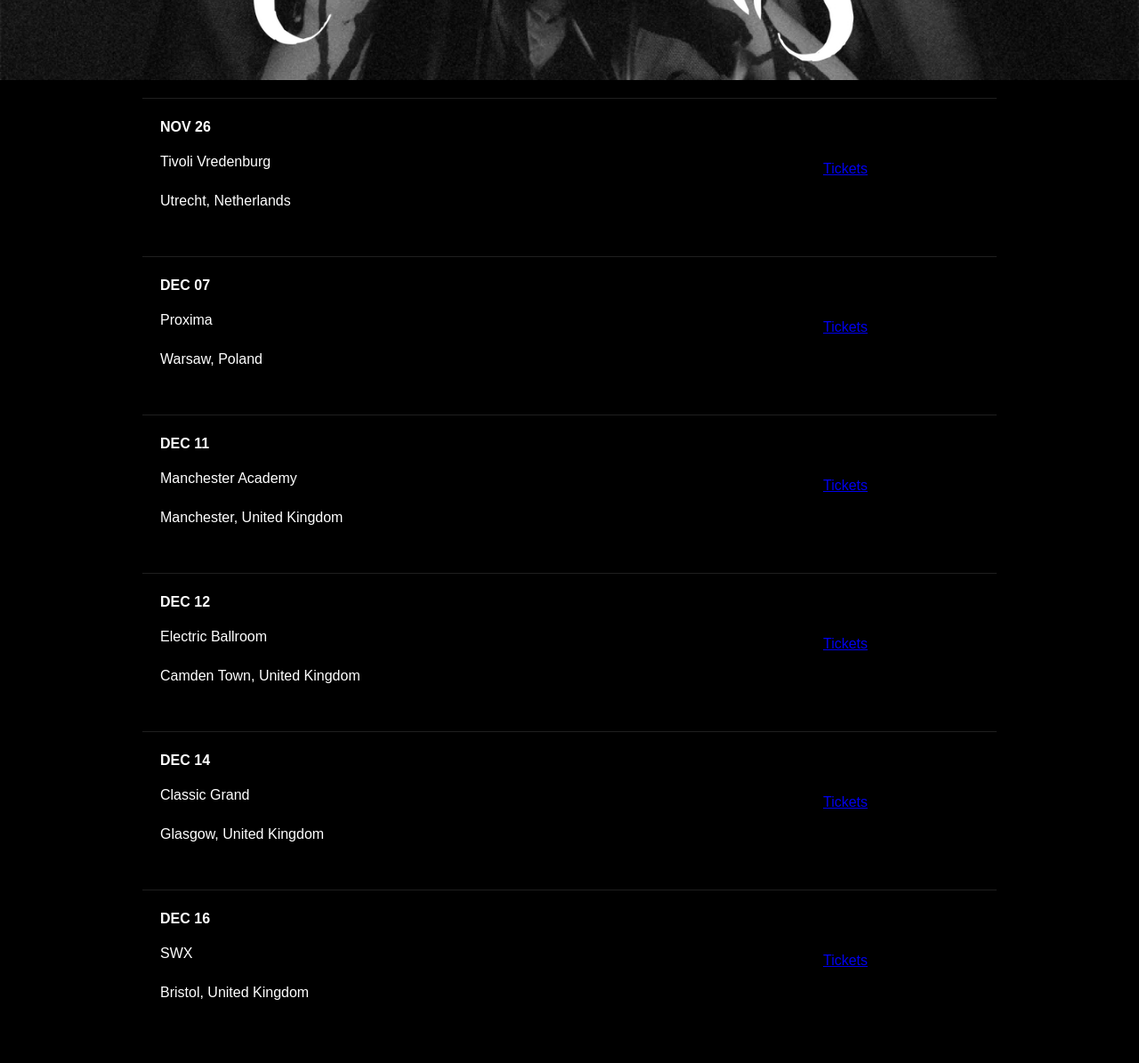
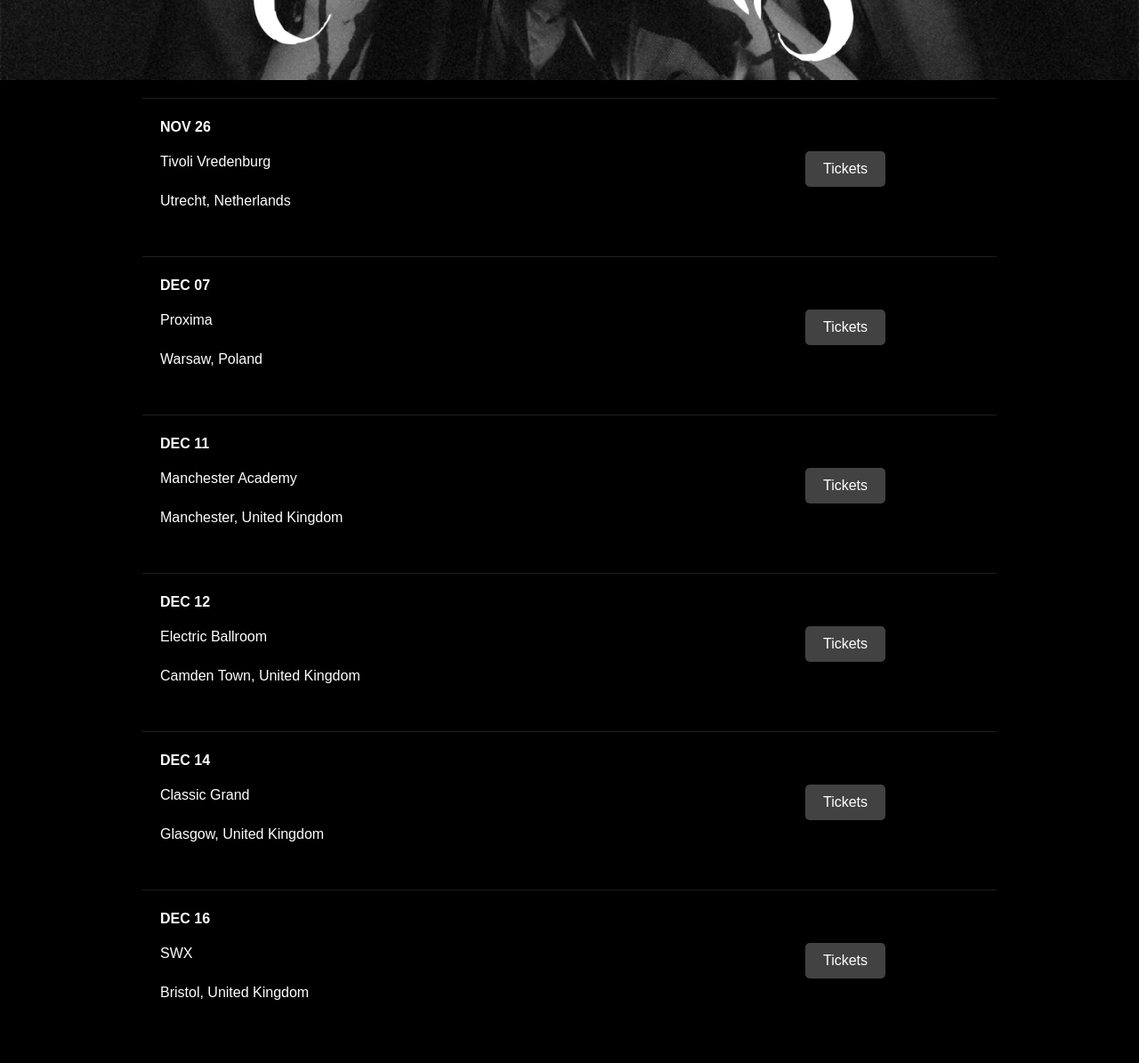
Before and after one commit to Ayma133/DW55190_emmure, a website: page pages/tour.html in a window 1280 px wide. Shown: the part 860-2055 px from the top of the page at 89% size. Drawn offline with Linux system fonts and the light colour scheme.

Commit message:
V8 se soluciono la apariencia de los botones en tour

```diff
--- a/pages/tour.html
+++ b/pages/tour.html
@@ -40,7 +40,9 @@
       <div class="event-venue">Tivoli Vredenburg</div>
       <div class="event-location">Utrecht, Netherlands</div>
     </div>
-    <a href="#" class="btn">Tickets</a>
+    <div class="btn">
+    <a href="#" >Tickets</a>
+  </div>
   </div>
   <div class="event-item">
     <div class="event-details">
@@ -48,7 +50,9 @@
       <div class="event-venue">Proxima</div>
       <div class="event-location">Warsaw, Poland</div>
     </div>
-    <a href="#" class="btn">Tickets</a>
+    <div class="btn">
+    <a href="#">Tickets</a>
+  </div>
   </div>
   <div class="event-item">
     <div class="event-details">
@@ -56,7 +60,9 @@
       <div class="event-venue">Manchester Academy</div>
       <div class="event-location">Manchester, United Kingdom</div>
     </div>
-    <a href="#" class="btn">Tickets</a>
+    <div class="btn">
+    <a href="#" >Tickets</a>
+  </div>
   </div>
   <div class="event-item">
     <div class="event-details">
@@ -64,7 +70,9 @@
       <div class="event-venue">Electric Ballroom</div>
       <div class="event-location">Camden Town, United Kingdom</div>
     </div>
-    <a href="#" class="btn">Tickets</a>
+    <div class="btn">
+    <a href="#">Tickets</a>
+  </div>
   </div>
   <div class="event-item">
     <div class="event-details">
@@ -72,7 +80,9 @@
       <div class="event-venue">Classic Grand</div>
       <div class="event-location">Glasgow, United Kingdom</div>
     </div>
-    <a href="#" class="btn">Tickets</a>
+    <div class="btn">
+      <a href="#">Tickets</a>
+    </div>
   </div>
   <div class="event-item">
     <div class="event-details">
@@ -80,7 +90,9 @@
       <div class="event-venue">SWX</div>
       <div class="event-location">Bristol, United Kingdom</div>
     </div>
-    <a href="#" class="btn">Tickets</a>
+    <div class="btn">
+      <a href="#">Tickets</a>
+    </div>
   </div>
   </div>
 </div>
```
